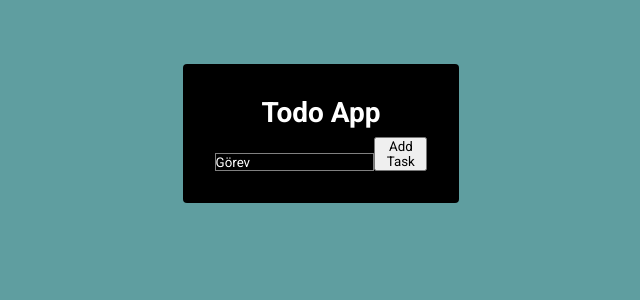
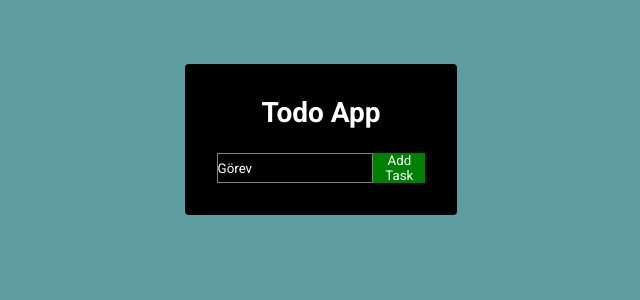
Before and after one commit to muslumhanerol/ToDo_App_With_React, a React (Create React App) app in the folder todo_app/: page / in a window 1280 px wide. Shown: the top 300 px of the page, without its empty margins (319-959 px from the left). Built offline with nearby package versions, Linux system fonts and the light colour scheme.

Commit message:
Update App.css

```diff
--- a/todo_app/src/App.css
+++ b/todo_app/src/App.css
@@ -34,6 +34,7 @@ h1 {
 .TodoForm {
   display: flex;
   justify-content: space-between;
+  padding-top: 1rem;
 }
 
 .TodoInput {
@@ -41,10 +42,13 @@ h1 {
   color: white;
   border: 1px solid gray;
   padding: .5re 1rem;
-  margin-top: 1rem;
   width: 75%;
 }
 
 .TodoBtn {
   width: 25%;
+  background-color: green;
+  color: white;
+  border: none;
+  cursor: pointer;
 }
```
